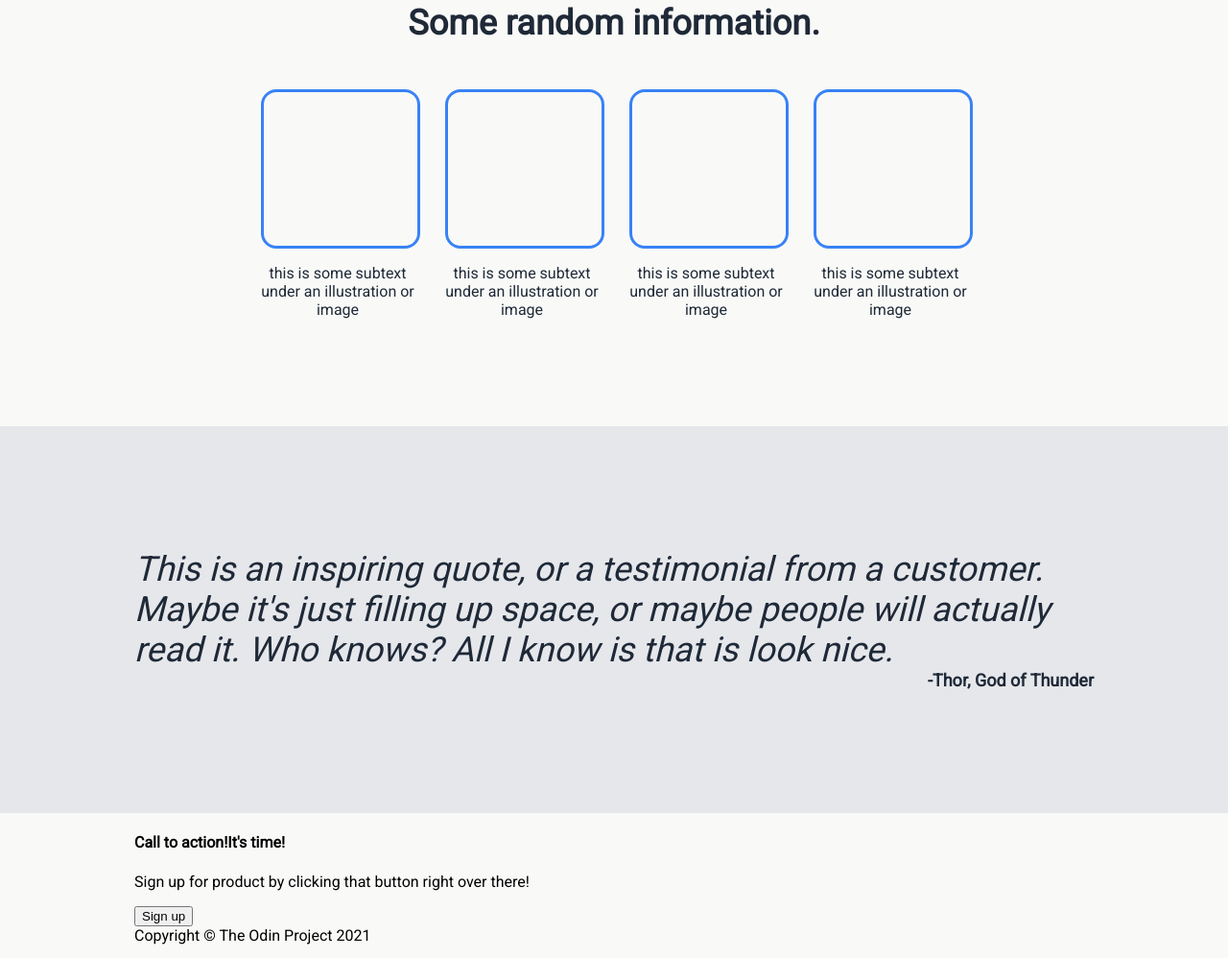
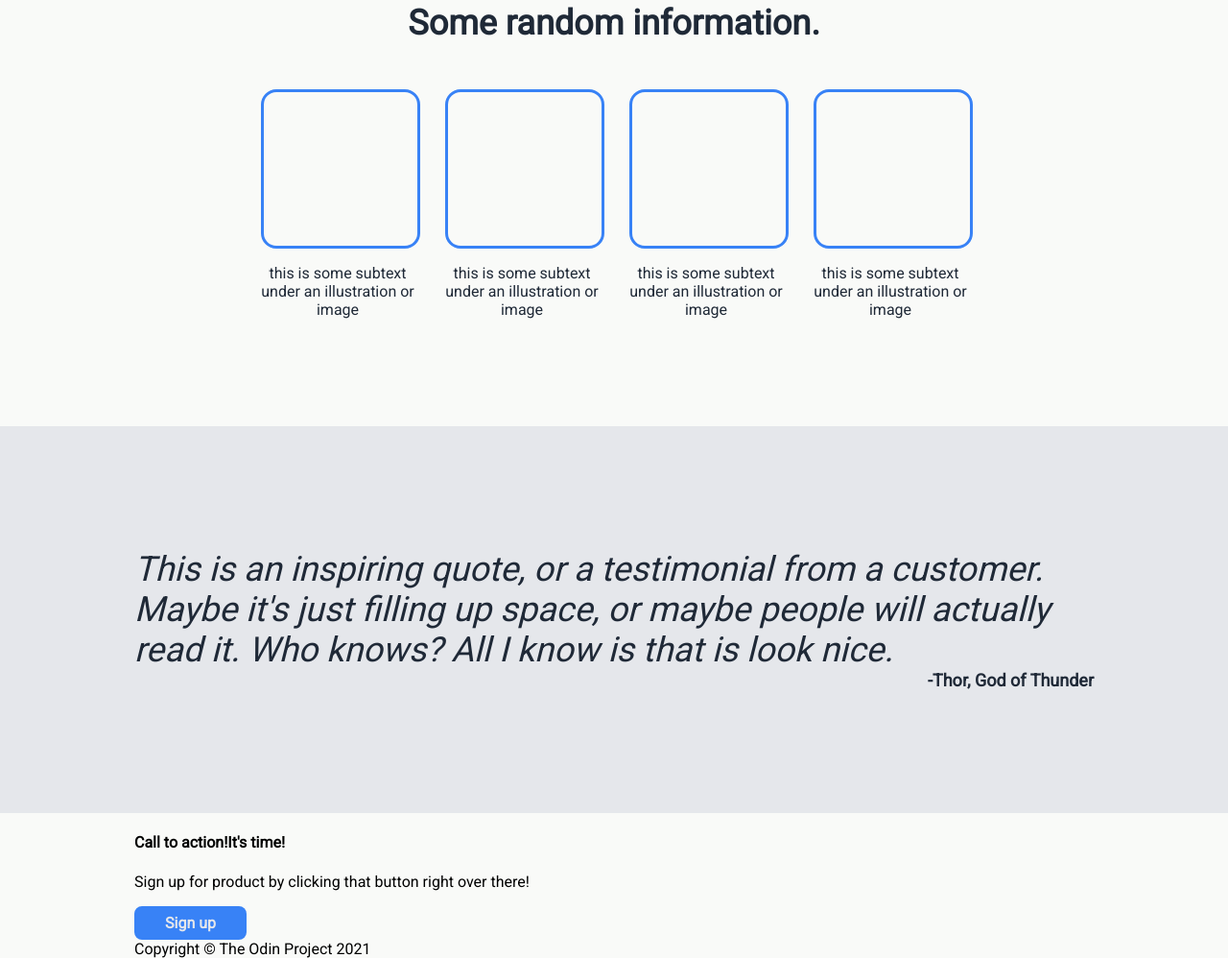
Before and after one commit to JonasAllenCodes/odin-project-landing-page, a plain HTML site: page index.html in a window 1280 px wide. Shown: the part 481-1479 px from the top of the page at 96% size. Drawn offline with Linux system fonts and the light colour scheme.

Commit message:
STYLE Global Button style
Fixed button styles to be globally styled

```diff
--- a/index.html
+++ b/index.html
@@ -99,7 +99,7 @@
                 </div>
 
                 <div class="cta-button">
-                    <button>Sign up</button>
+                    <a class="button" href="#">Sign up</a>
                 </div>
             </div>
         </div>
--- a/style.css
+++ b/style.css
@@ -1,6 +1,17 @@
 body{
     margin: 0;
     background-color: #f9faf8;
+}
+
+.button {
+    padding: 0.5rem 2rem;
+    border-radius: 0.5rem;
+    width: fit-content;
+    display: block;
+    color: #e5e7eb;
+    background-color: #3882f6;
+    text-decoration: none;
+    font-weight: bold;
 }
 
 .wrapper  {
@@ -66,17 +77,6 @@ body{
     margin-top: 0;
 }
 
-.header-content .header-text .button {
-    padding: 0.5rem 2rem;
-    border-radius: 0.5rem;
-    width: fit-content;
-    display: block;
-    color: #e5e7eb;
-    background-color: #3882f6;
-    text-decoration: none;
-    font-weight: bold;
-}
-
 .header-content .header-img {
     flex: 1 1 50%;
     display: flex;
```
